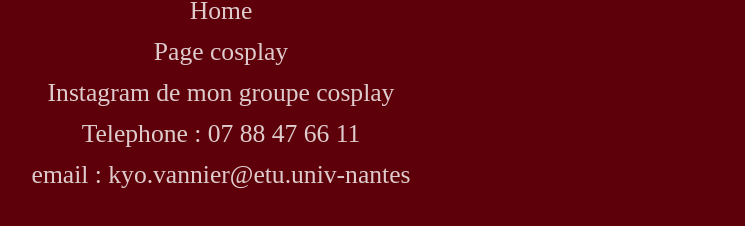
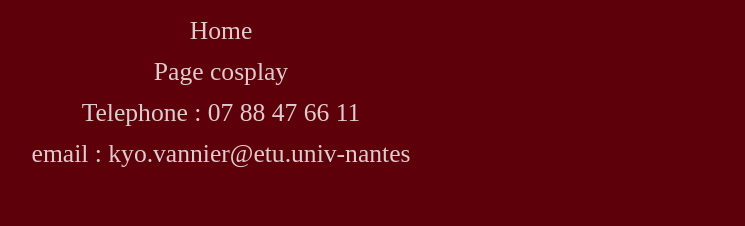
Before and after one commit to L0ugn4/PortfolioKV, a plain HTML site: page index.html in a window 1280 px wide. Shown: the part 3568-3794 px from the top of the page, without its empty margins (419-1164 px from the left). Drawn offline with nearby package versions, Linux system fonts and the light colour scheme; a web font is replaced by a local one.

Commit message:
Update index.html

```diff
--- a/index.html
+++ b/index.html
@@ -127,7 +127,6 @@
 					<ul class="list-inline">
 						<li class="list-inline-item"><a href="#Accueil">Home</a></li>
 						<li class="list-inline-item"><a href="sites projets/page cosplay/cosplay.html">Page cosplay</a></li>
-						<li class="list-inline-item"><a href="https://www.instagram.com/jaspamelite/">Instagram de mon groupe cosplay</a></li>
 						<li class="list-inline-item"><a>Telephone : 07 88 47 66 11</a></li>
 						<li class="list-inline-item"><a>email : kyo.vannier@etu.univ-nantes</a></li>
 					</ul>
```
